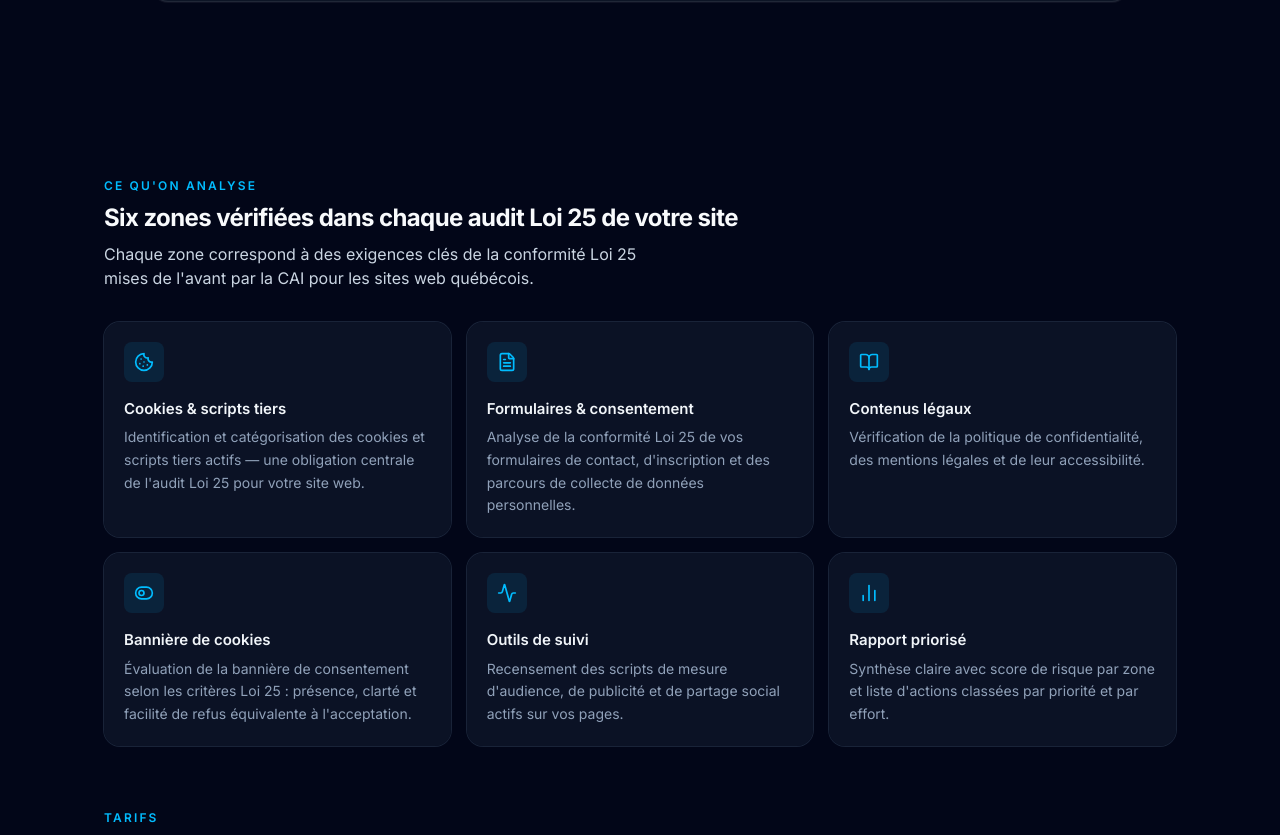
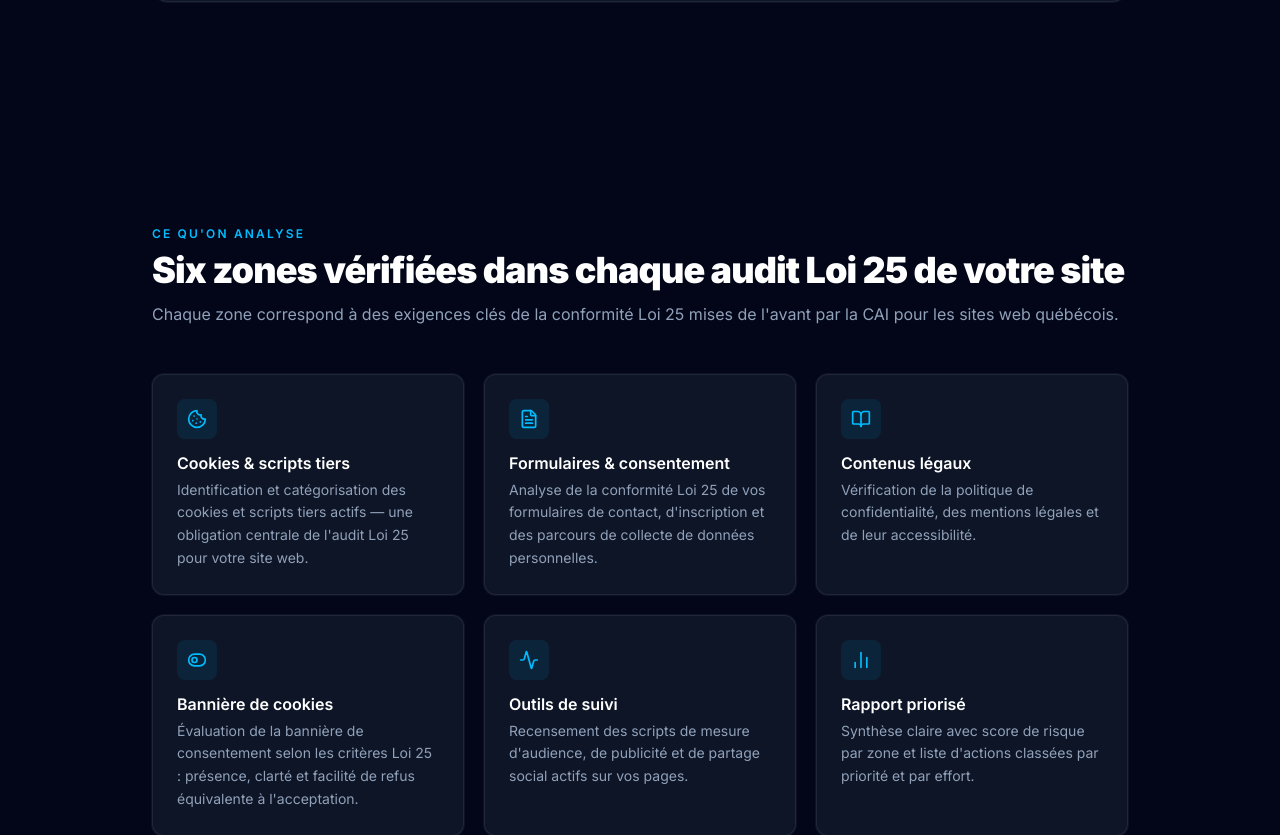
Before and after one commit to votreboosterdigital/auditloi25, a Next.js app: page / in a window 1280 px wide. Shown: the part 2675-3510 px from the top of the page. Built offline with nearby package versions, Linux system fonts and the light colour scheme.

Commit message:
feat: upgrade features grid with hover glow cards

```diff
--- a/components/sections/features.tsx
+++ b/components/sections/features.tsx
@@ -1,3 +1,5 @@
+"use client";
+import { motion, useReducedMotion } from "framer-motion";
 import {
   Cookie,
   FileText,
@@ -12,6 +14,16 @@ type Feature = {
   icon: LucideIcon;
   title: string;
   description: string;
+};
+
+const fadeUp = {
+  hidden: { opacity: 0, y: 24 },
+  visible: { opacity: 1, y: 0, transition: { duration: 0.6, ease: [0.16, 1, 0.3, 1] as const } },
+};
+
+const container = {
+  hidden: {},
+  visible: { transition: { staggerChildren: 0.1 } },
 };
 
 const features: Feature[] = [
@@ -54,47 +66,60 @@ const features: Feature[] = [
 ];
 
 export function Features() {
+  const prefersReducedMotion = useReducedMotion();
+
   return (
-    <section
-      aria-labelledby="features-heading"
-      className="mt-16"
+    <section aria-labelledby="features-heading" className="py-20 sm:py-28">
+      <div className="mx-auto max-w-5xl px-4 sm:px-6">
+        <motion.div
+          variants={fadeUp}
+          initial={prefersReducedMotion ? undefined : "hidden"}
+          whileInView={prefersReducedMotion ? undefined : "visible"}
+          viewport={{ once: true, margin: "-80px" }}
         >
-      <header className="mb-8">
           <p className="text-xs font-semibold uppercase tracking-[0.18em] text-sky-400">
             Ce qu&apos;on analyse
           </p>
           <h2
             id="features-heading"
-          className="mt-2 text-2xl font-bold tracking-tight text-slate-50"
+            className="mt-2 text-3xl font-black tracking-tight text-white sm:text-4xl"
           >
             Six zones vérifiées dans chaque audit Loi&nbsp;25 de votre site
           </h2>
-        <p className="mt-2 max-w-xl text-base text-slate-300">
+          <p className="mt-3 text-slate-400">
             Chaque zone correspond à des exigences clés de la conformité
             Loi&nbsp;25 mises de l&apos;avant par la CAI pour les sites web québécois.
           </p>
-      </header>
+        </motion.div>
 
-      <div className="grid gap-4 sm:grid-cols-2 lg:grid-cols-3">
+        <motion.ul
+          className="mt-12 grid gap-5 sm:grid-cols-2 lg:grid-cols-3"
+          variants={container}
+          initial={prefersReducedMotion ? undefined : "hidden"}
+          whileInView={prefersReducedMotion ? undefined : "visible"}
+          viewport={{ once: true }}
+        >
           {features.map((feature) => {
             const Icon = feature.icon;
             return (
-            <div
+              <motion.li
                 key={feature.title}
-              className="group rounded-2xl bg-slate-900/70 p-5 ring-1 ring-slate-700/50 motion-safe:transition-shadow motion-safe:duration-200 hover:ring-sky-500/30 hover:shadow-[0_8px_32px_rgba(56,189,248,0.08)]"
+                variants={fadeUp}
+                className="group rounded-xl border border-white/8 bg-[#0d1526] p-6 ring-1 ring-white/5 transition-all hover:ring-sky-500/30 hover:shadow-[0_8px_32px_rgba(56,189,248,0.1)]"
+                whileHover={prefersReducedMotion ? undefined : { scale: 1.02 }}
+                whileTap={prefersReducedMotion ? undefined : { scale: 0.98 }}
               >
-              <div className="flex h-10 w-10 items-center justify-center rounded-lg bg-sky-400/10">
-                <Icon size={20} className="text-sky-400" aria-hidden="true" />
+                <div className="mb-3 flex h-10 w-10 items-center justify-center rounded-lg bg-sky-500/10">
+                  <Icon className="h-5 w-5 text-sky-400" aria-hidden="true" />
                 </div>
-              <h3 className="mt-4 text-[15px] font-semibold text-slate-100">
-                {feature.title}
-              </h3>
-              <p className="mt-1.5 text-sm leading-relaxed text-slate-400">
+                <h3 className="font-semibold text-white">{feature.title}</h3>
+                <p className="mt-1 text-sm text-slate-400 leading-relaxed">
                   {feature.description}
                 </p>
-            </div>
+              </motion.li>
             );
           })}
+        </motion.ul>
       </div>
     </section>
   );
```
Lines whose indentation alone changed are shown as unchanged.
